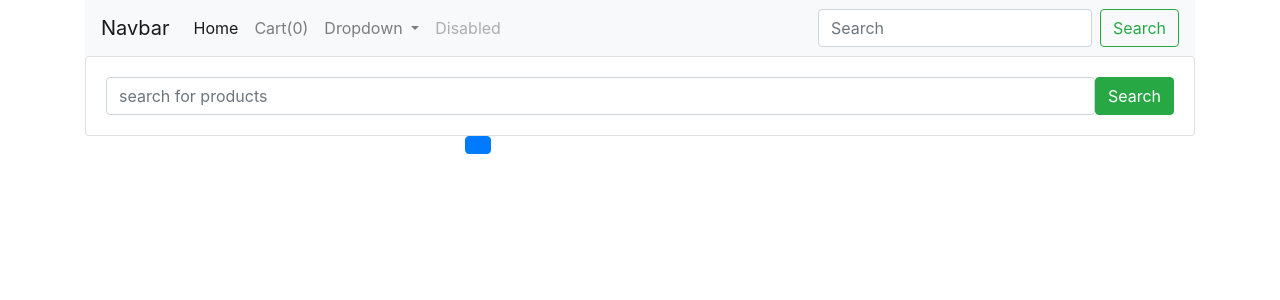
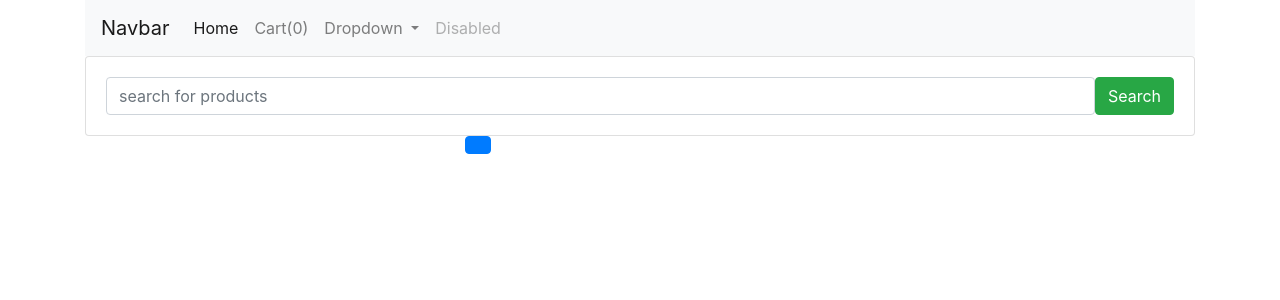
Before and after one commit to collinskoech11/DjangoEcommerce, a Django app: template ecomsite/shop/templates/shop/index.html in a window 1280 px wide. Shown: the top 300 px of the page. Run offline with Django 3.2, Linux system fonts and the light colour scheme; the template is opened without the code that fills it, so the values that code supplies are empty; some libraries are stand-ins or nearby versions.

Commit message:
nav responsive

```diff
--- a/ecomsite/shop/templates/shop/index.html
+++ b/ecomsite/shop/templates/shop/index.html
@@ -9,8 +9,10 @@
     <title>Document</title>
     <link rel="stylesheet" href="{% static 'shop/style.css' %}">
     <link rel="stylesheet" href="https://maxcdn.bootstrapcdn.com/bootstrap/4.0.0/css/bootstrap.min.css" integrity="sha384-Gn5384xqQ1aoWXA+058RXPxPg6fy4IWvTNh0E263XmFcJlSAwiGgFAW/dAiS6JXm" crossorigin="anonymous">
+
     <script src="https://code.jquery.com/jquery-3.6.0.js" integrity="sha256-H+K7U5CnXl1h5ywQfKtSj8PCmoN9aaq30gDh27Xc0jk=" crossorigin="anonymous"></script>
-
+    <script src="https://cdnjs.cloudflare.com/ajax/libs/popper.js/1.12.9/umd/popper.min.js" integrity="sha384-ApNbgh9B+Y1QKtv3Rn7W3mgPxhU9K/ScQsAP7hUibX39j7fakFPskvXusvfa0b4Q" crossorigin="anonymous"></script>
+    <script src="https://maxcdn.bootstrapcdn.com/bootstrap/4.0.0/js/bootstrap.min.js" integrity="sha384-JZR6Spejh4U02d8jOt6vLEHfe/JQGiRRSQQxSfFWpi1MquVdAyjUar5+76PVCmYl" crossorigin="anonymous"></script>
 </head>
 <body>
     <div class="container">
@@ -45,10 +47,6 @@
                           <a class="nav-link disabled" href="#">Disabled</a>
                         </li>
                       </ul>
-                      <form class="form-inline my-2 my-lg-0">
-                        <input class="form-control mr-sm-2" type="search" placeholder="Search" aria-label="Search">
-                        <button class="btn btn-outline-success my-2 my-sm-0" type="submit">Search</button>
-                      </form>
                     </div>
                   </nav>
             </div>
```
